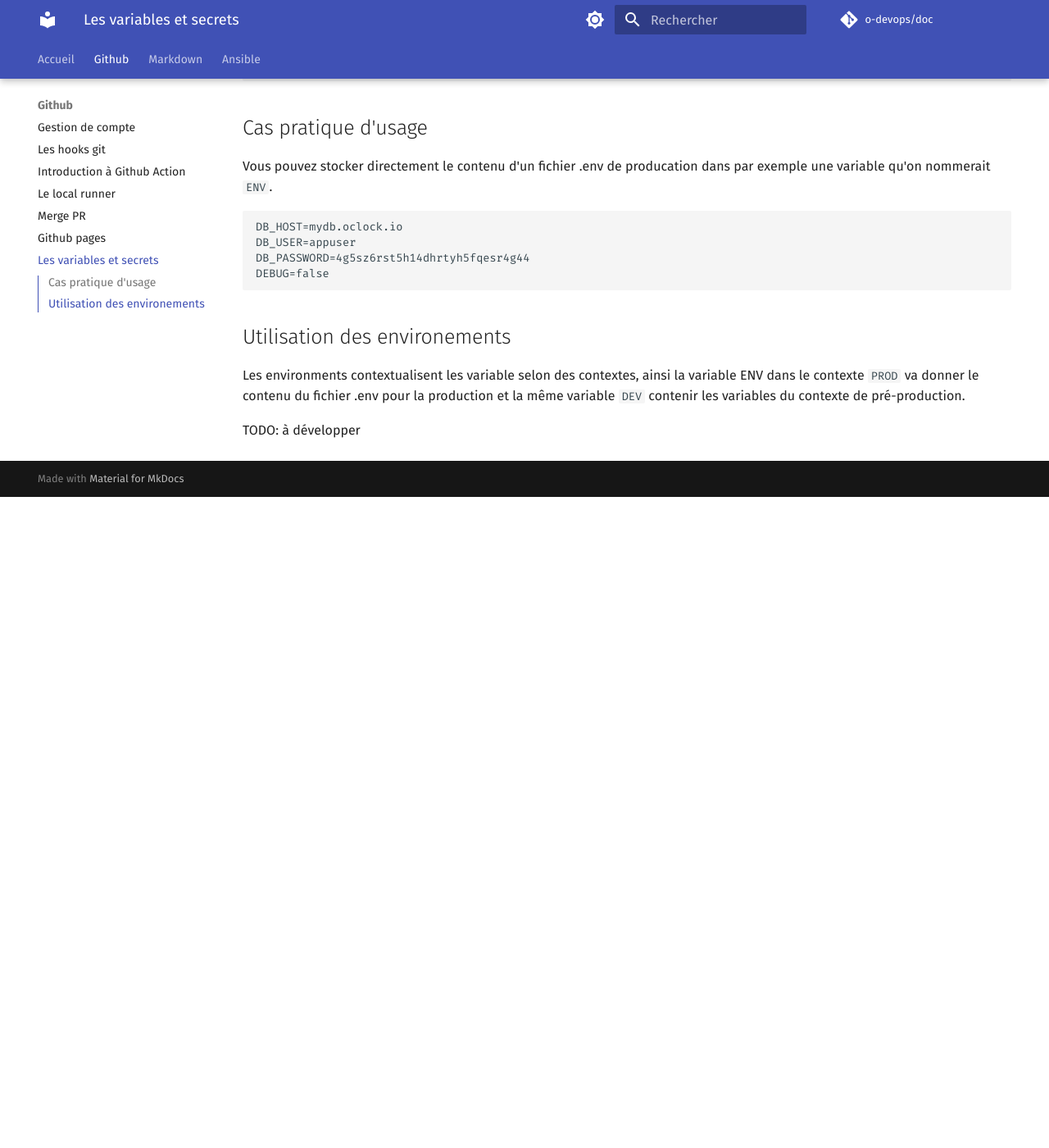
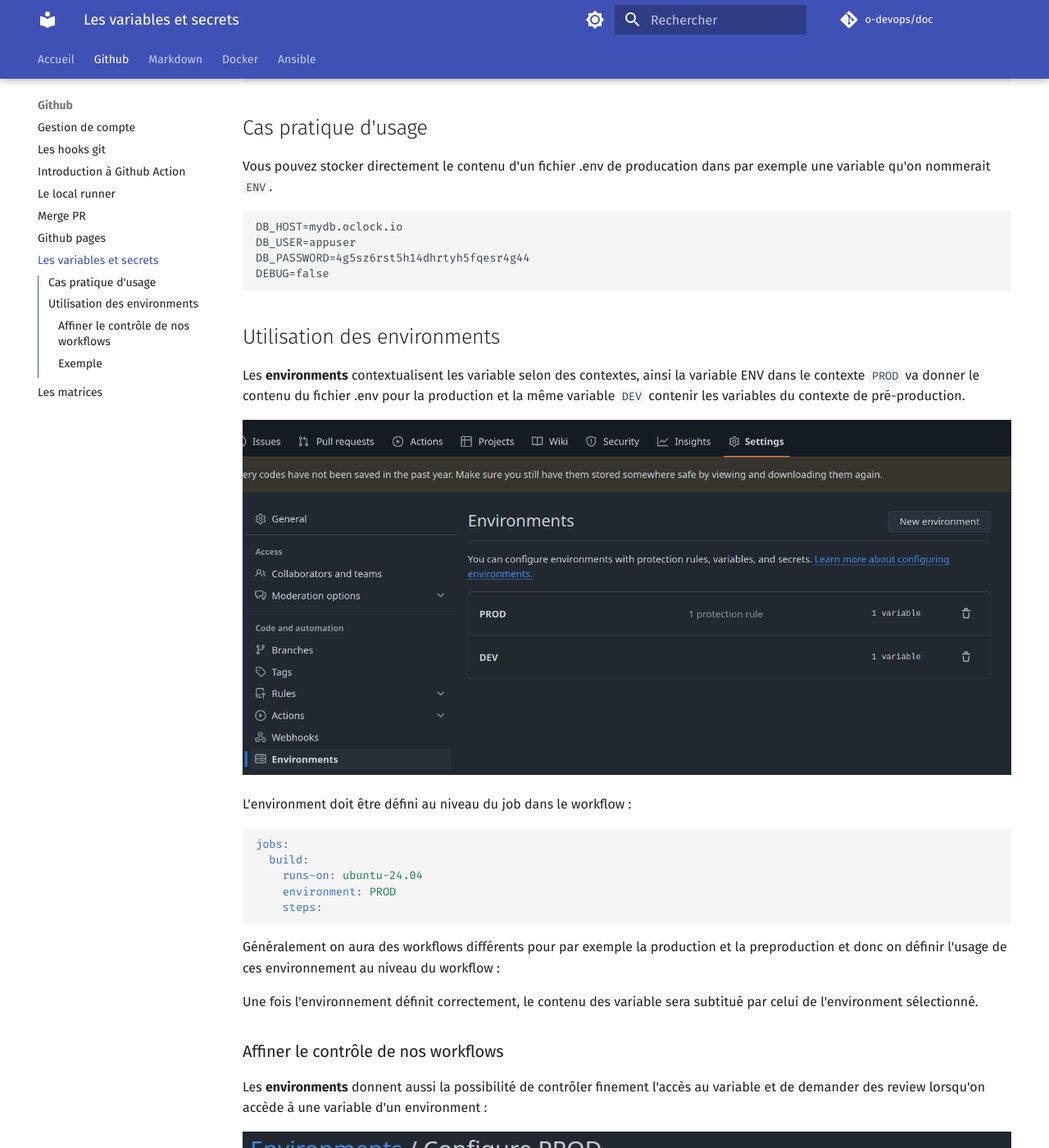
Before and after one commit to o-devops/doc, an MkDocs documentation site: the page built from docs/github/ga-vars-and-secrets.md, in a window 1280 px wide and 1400 px high, scrolled down 1336 px. Shown: the whole window at 82% size. Built offline with MkDocs 1.6.1 and Material for MkDocs 9.7.7, drawn with Linux system fonts in a browser that asks for light colours; comment, search, counter and statistics services are not loaded; before the commit the page ends 1942 px from its top, so only the background shows below that; some of the changed text lies outside the part shown.

Commit message:
feat: add day4 documentation (#51)

````diff
--- a/docs/github/ga-vars-and-secrets.md
+++ b/docs/github/ga-vars-and-secrets.md
@@ -42,8 +42,35 @@
 DEBUG=false
 ```
 
-## Utilisation des environements
+## Utilisation des environments
 
-Les environments contextualisent les variable selon des contextes, ainsi la variable ENV dans le contexte `PROD` va donner le contenu du fichier .env pour la production et la même variable `DEV` contenir les variables du contexte de pré-production.
+Les **environments** contextualisent les variable selon des contextes, ainsi la variable ENV dans le contexte `PROD` va donner le contenu du fichier .env pour la production et la même variable `DEV` contenir les variables du contexte de pré-production.
 
-TODO: à développer
+![alt text](image-5.png)
+
+L'environment doit être défini au niveau du job dans le workflow :
+
+```yaml
+jobs:
+  build:
+    runs-on: ubuntu-24.04
+    environment: PROD
+    steps:
+```
+
+Généralement on aura des workflows différents pour par exemple la production et la preproduction et donc on définir l'usage de ces environnement au niveau du workflow :
+
+Une fois l'environnement définit correctement, le contenu des variable sera subtitué par celui de l'environment sélectionné.
+
+### Affiner le contrôle de nos workflows
+
+Les **environments** donnent aussi la possibilité de contrôler finement l'accès au variable et de demander des review lorsqu'on accède à une variable d'un environment :
+
+![alt text](image-6.png)
+
+Ils peuvent aussi être limités à certaines branches et tag Git, on peut donc imaginer réserver l'utilisation de l'environment **PROD** à la branche main et donc interdire qu'un workflow un peu zelé accèdent à des secrets confidentiels.
+
+
+### Exemple
+
+Voici un exemple de [workflow](https://github.com/o-devops/ga-tests/blob/main/.github/workflows/cowsay.yml) utilisant les environments.
--- a/mkdocs.yml
+++ b/mkdocs.yml
@@ -43,10 +43,13 @@
     - Merge PR: github/merge.md
     - Github pages: github/ga-github-pages.md
     - Les variables et secrets: github/ga-vars-and-secrets.md
+    - Les matrices: github/ga-matrix.md
   - Markdown:
     - Les textes: markdown/Texte.md
     - Le code: markdown/Code.md
     - Les tableaux: markdown/tableaux.md
+  - Docker:
+    - Les bases: docker/docker-basics.md
   - Ansible:
     - Introduction à Ansible: ansible/intro.md
 
````
Also changed, not shown: docs/docker/docker-basics.md (added, +74 -0 lines), docs/github/ga-matrix.md (added, +64 -0 lines), docs/github/image-5.png (added), docs/github/image-6.png (added).
